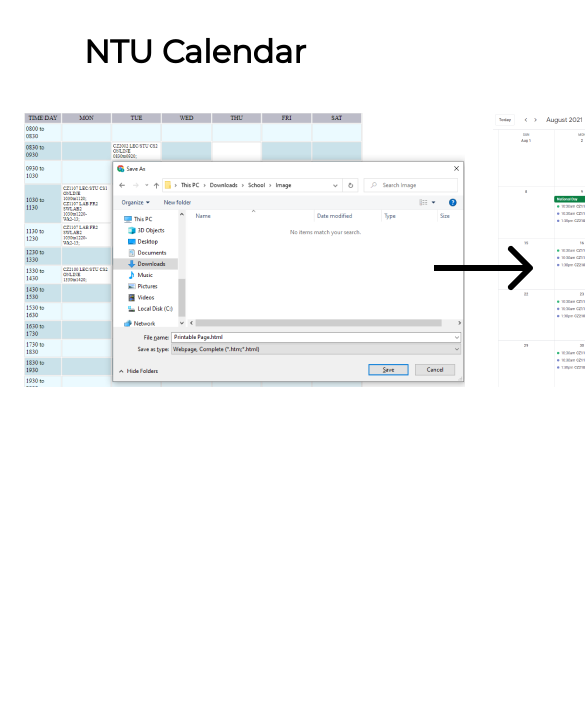
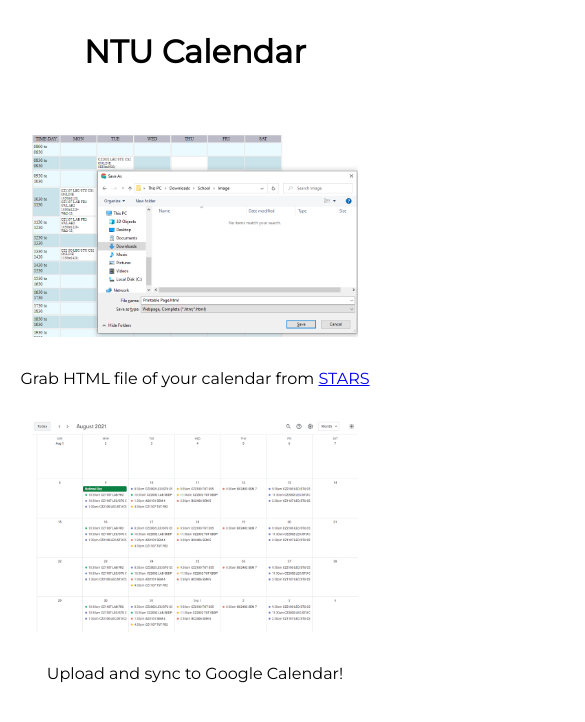
Before and after one commit to bbawj/NTU-Calendar, a React (Create React App) app: page / in a window 390 px wide. Shown: the top 722 px of the page, 585 px wide, since content can reach past the window. Built offline with nearby package versions, Linux system fonts and the light colour scheme.

Commit message:
demo images

```diff
--- a/src/Calendar.css
+++ b/src/Calendar.css
@@ -2,6 +2,30 @@
   display: flex;
   align-items: center;
   justify-content: center;
+}
+.demoImage {
+  display: flex;
+  margin-top: 1em;
+}
+.demoImage img {
+  width: 100%;
+  padding: 1em 6em;
+}
+.demoImage > div {
+  display: flex;
+  flex-direction: column;
+  justify-content: center;
+  align-items: center;
+}
+@media (max-width: 600px) {
+  .demoImage {
+    flex-direction: column;
+    margin-top: 1em;
+  }
+  .demoImage img {
+    width: 100%;
+    padding: 2em;
+  }
 }
 
 li {
--- a/src/Calendar.js
+++ b/src/Calendar.js
@@ -5,12 +5,12 @@
 import Select from "@material-ui/core/Select";
 import MenuItem from "@material-ui/core/MenuItem";
 import { useAuth } from "./context/AuthContext";
-import DemoImage from "./img/demo2.png";
+import DemoImage1 from "./img/demo.png";
+import DemoImage2 from "./img/demo3.png";
 
 function Calendar({ table }) {
-  const [classInfo, setClassInfo] = useState([]);
   const [semester, setSemester] = useState(1);
-  const { isLoggedIn } = useAuth();
+  const { isLoggedIn, classInfo, setClassInfo } = useAuth();
   const days = ["Mon", "Tues", "Wed", "Thur", "Fri", "Sat"];
   console.log(classInfo);
   let i = 0;
@@ -45,8 +45,6 @@
                       key={idx}
                       semester={semester}
                       idx={i}
-                      info={classInfo}
-                      updateInfo={setClassInfo}
                     />
                   );
                 }
@@ -56,7 +54,23 @@
           ))}
         </div>
       )}
-      {classInfo.length === 0 && <img src={DemoImage} alt="demo" />}
+      {classInfo.length === 0 && (
+        <div className="demoImage">
+          <div>
+            <img src={DemoImage1} alt="demo" />
+            <p>
+              Grab HTML file of your calendar from{" "}
+              <a href="https://wish.wis.ntu.edu.sg/pls/webexe/ldap_login.login?w_url=https://wish.wis.ntu.edu.sg/pls/webexe/aus_stars_planner.main">
+                STARS
+              </a>
+            </p>
+          </div>
+          <div>
+            <img src={DemoImage2} alt="demo" />
+            <p>Upload and sync to Google Calendar!</p>
+          </div>
+        </div>
+      )}
     </div>
   );
 }
--- a/src/Class.js
+++ b/src/Class.js
@@ -2,9 +2,11 @@
 import { Select } from "@material-ui/core";
 import React, { useEffect, useState } from "react";
 import "./Class.css";
+import { useAuth } from "./context/AuthContext";
 
-function Class({ day, text, semester, idx, info, updateInfo }) {
+function Class({ day, text, semester, idx }) {
   const [color, setColor] = useState("Lavender");
+  const { classInfo, setClassInfo } = useAuth();
   const colorIdList = [
     "Lavender",
     "Sage",
@@ -70,17 +72,17 @@
 
   function handleColorChange(e) {
     setColor(e.target.value);
-    const copy = Array.from(info);
+    const copy = Array.from(classInfo);
     const itemcopy = copy[idx - 1];
     copy[idx - 1] = {
       ...itemcopy,
       colorId: (colorIdList.indexOf(e.target.value) + 1).toString(),
     };
-    updateInfo(copy);
+    setClassInfo(copy);
   }
 
   useEffect(() => {
-    updateInfo((prev) => [...prev, data]);
+    setClassInfo((prev) => [...prev, data]);
   }, []);
 
   return (
--- a/src/Login.js
+++ b/src/Login.js
@@ -33,7 +33,6 @@
       renderSigninButton(gapi);
     })();
   };
-  console.log(googleAuth);
   const renderSigninButton = (_gapi) => {
     // (Ref. 6)
     _gapi.signin2.render("google-signin", {
--- a/src/context/AuthContext.js
+++ b/src/context/AuthContext.js
@@ -8,8 +8,16 @@
 
 export function AuthProvider({ children }) {
   const [isLoggedIn, setIsLoggedIn] = useState(false);
+  const [classInfo, setClassInfo] = useState([]);
   const [gapi, setGapi] = useState();
 
-  const value = { isLoggedIn, setIsLoggedIn, gapi, setGapi };
+  const value = {
+    classInfo,
+    setClassInfo,
+    isLoggedIn,
+    setIsLoggedIn,
+    gapi,
+    setGapi,
+  };
   return <AuthContext.Provider value={value}>{children}</AuthContext.Provider>;
 }
```
Also changed, not shown: src/img/demo3.png (added).
